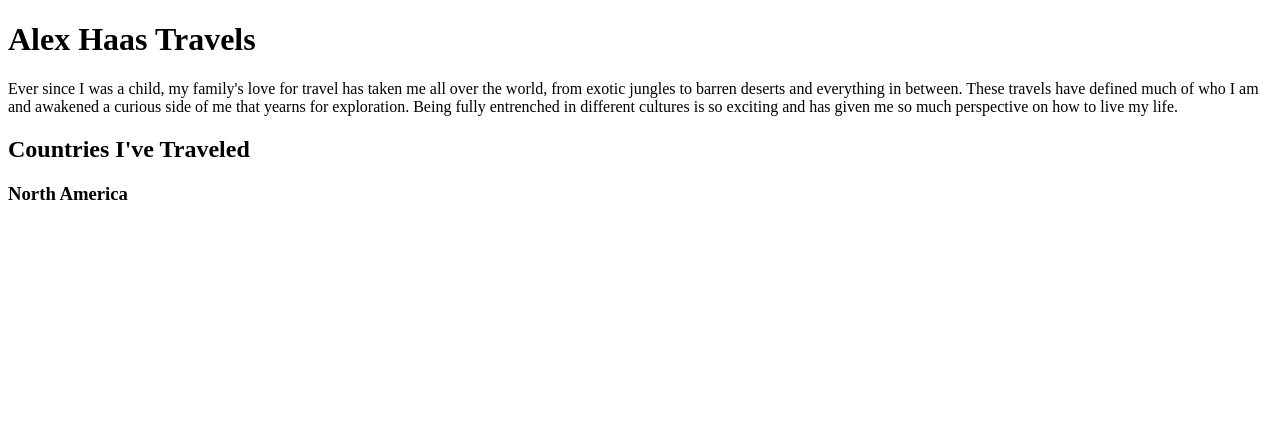
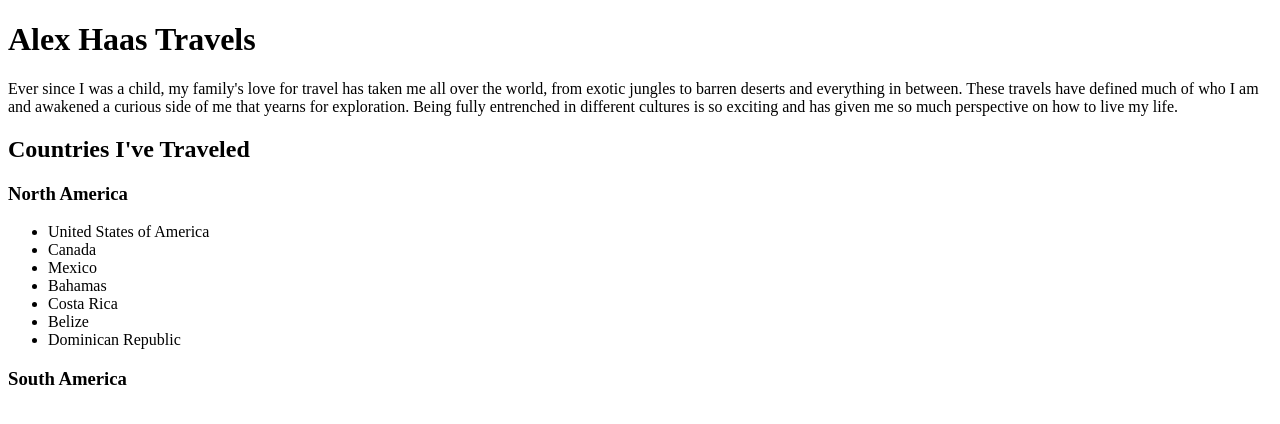
Before and after one commit to AlexHaasey/AlexHaasey.github.io, a plain HTML site: page index.html in a window 1280 px wide. Drawn offline with Linux system fonts and the light colour scheme.

Commit message:
Add North America List

```diff
--- a/index.html
+++ b/index.html
@@ -9,8 +9,22 @@
         <h1>Alex Haas Travels</h1>
 
         <p>Ever since I was a child, my family's love for travel has taken me all over the world, from exotic jungles to barren deserts and everything in between. These travels have defined much of who I am and awakened a curious side of me that yearns for exploration. Being fully entrenched in different cultures is so exciting and has given me so much perspective on how to live my life.</p>
+
         <h2>Countries I've Traveled</h2>
+
         <h3>North America</h3>
+        <ul>
+            <li>United States of America</li>
+            <li>Canada</li>
+            <li>Mexico</li>
+            <li>Bahamas</li>
+            <li>Costa Rica</li>
+            <li>Belize</li>
+            <li>Dominican Republic</li>
+        </ul>
+
+        <h3>South America</h3>
+
 
     </body>
 </html>
```
